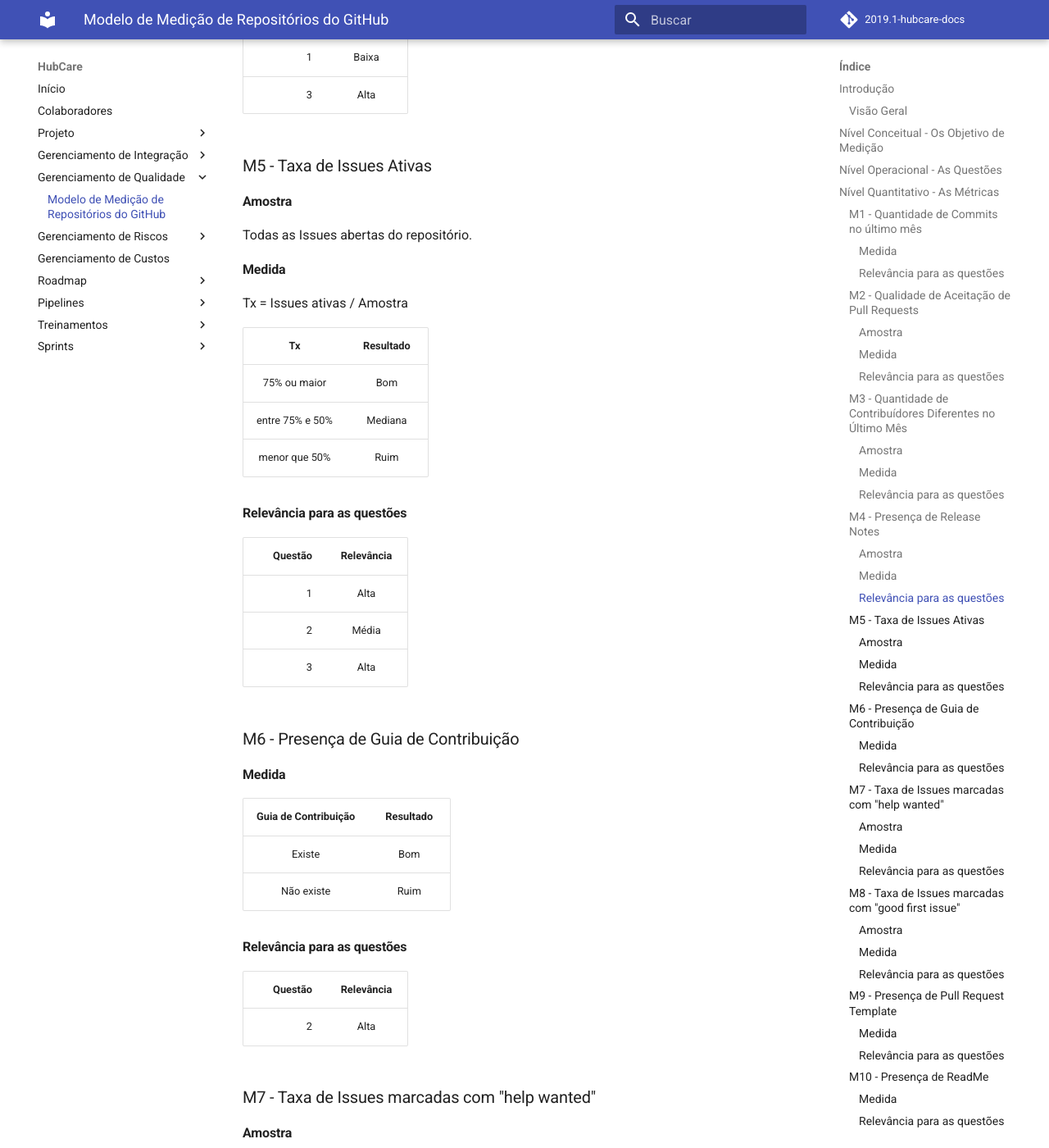
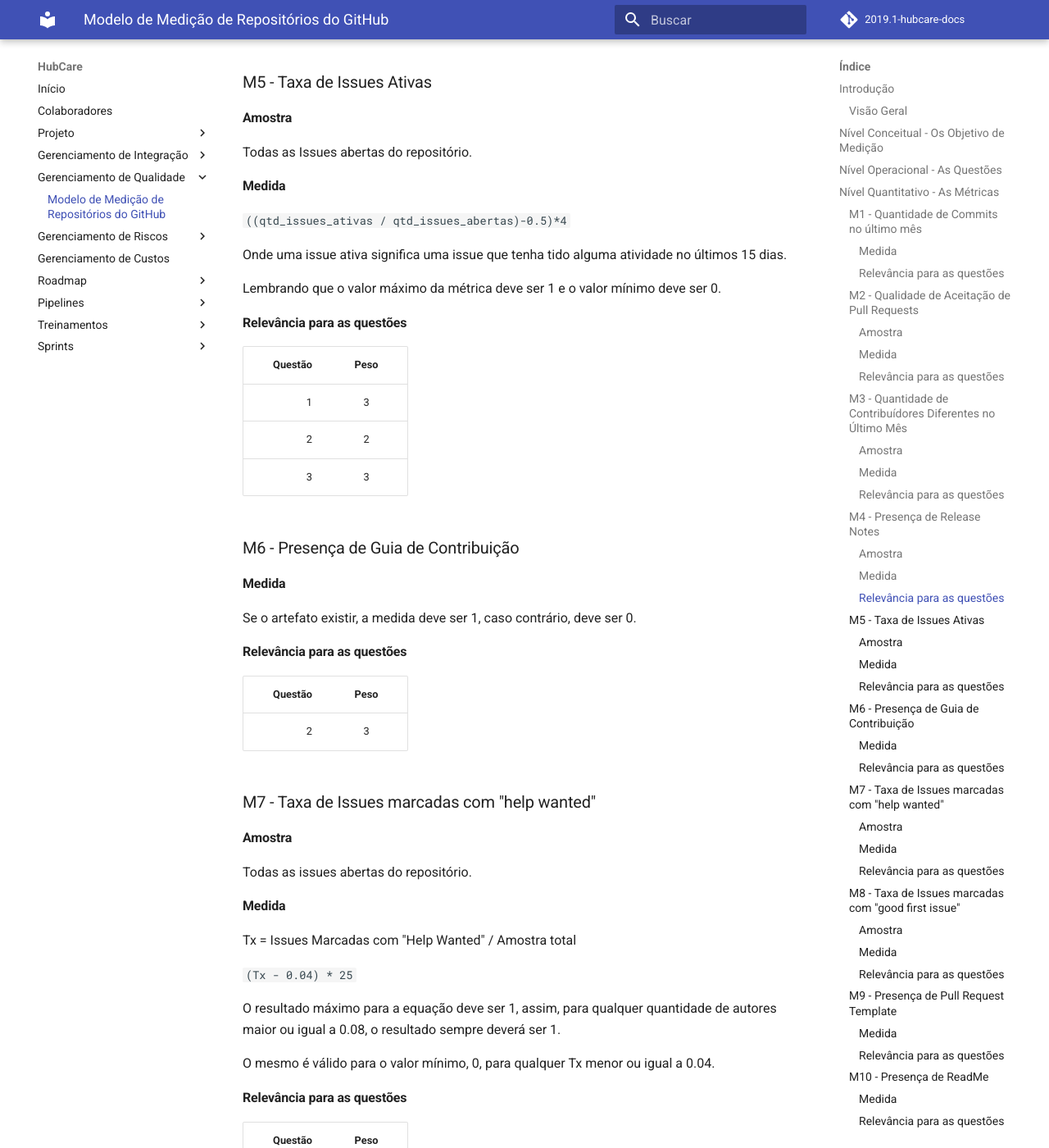
Before and after one commit to fga-eps-mds/2019.1-hubcare-docs, an MkDocs documentation site: the page built from docs/project-quality-management/measurement-model/README.md, in a window 1280 px wide and 1400 px high, scrolled down 4427 px. Shown: the whole window at 82% size. Built offline with MkDocs 1.6.1 and Material for MkDocs 9.7.7, drawn with Linux system fonts in a browser that asks for light colours; comment, search, counter and statistics services are not loaded; some of the changed text lies outside the part shown.

Commit message:
added formulas to the measurement model

```diff
--- a/docs/project-quality-management/measurement-model/README.md
+++ b/docs/project-quality-management/measurement-model/README.md
@@ -4,7 +4,7 @@
 
 ## Introdução
 
-Como consta em Documento de Visão, o objetivo deste software é ajudar a comunidade do GitHub a aferir a saúde de repositórios com dois fins:
+Como consta em [Documento de Visão](../../project/vision-document/README.md), o objetivo deste software é ajudar a comunidade do GitHub a aferir a saúde de repositórios com dois fins:
 
 - Saber se usuários do software alocado no repositório vão ter suporte da comunidade ou dos mantenedores
 - Saber se vale a pena começar a contribuir com a comunidade presente no repositório
@@ -31,6 +31,8 @@ Os usuários das plataformas podem ser caracterizados em dois: usuários e contr
 
 **Questão 3** - Para os usuários, convém querer saber sobre o suporte que eles podem obter da comunidade que mantém determinado software.
 
+A resposta para cada questão se dará num número que varia de 0 a 1 resultante da média ponderada das métricas abaixo, de acordo com o peso predeterminado para cada questão.
+
 ## Nível Quantitativo - As Métricas
 
 ### M1 - Quantidade de Commits no último mês
@@ -39,17 +41,17 @@ Nome autoexplicativo, medirá a quantidade de commits realizado nos últimos 30
 
 #### Medida
 
-| Qtd de Commits | Resultado |
-| :------------: | :-------: |
-| 10 ou mais     | Satisfatório|
-| entre 9 e 1    | Mediano   |
-| 0              | Ruim      |
+A medida deverá seguir a seguinte fórmula.
+
+`0.1 * Qtd_de_Commits`
+
+O maior resultado possível é 1, de tal maneira que para qualquer valor de `Qtd_de_Commits` igual ou maior que 10, o resultado sempre será 1.
 
 #### Relevância para as questões
 
-| Questão | Relevância |
+| Questão | Peso |
 | ---:| :---:|
-| 1 | Alta |
+| 1 | 3 |
 
 ### M2 - Qualidade de Aceitação de Pull Requests
 
@@ -66,21 +68,26 @@ A opção que oferecer *menos* Pull Requests:
 
 #### Medida
 
+Cada PR avaliado deve estar em uma das seguintes categorias:
+
 | Situação | Discussão | Resultado |
-| :------------: | :-------: | :---:|
-| Aceito | Sim | Excelente |
-| Aceito | Não | Bom |
-| Aberto | Recente | Bom |
-| Recusado | Sim | Rasoável |
-| Recusado | Não | Ruim
-| Aberto | Não / antiga | Ruim |
+| :------: | :-------: | :-------: |
+| Merjado | Sim | 1 |
+| Merjado | Não | 0.9 |
+| Aberto | Recente (<=15 dias) | 0.9 |
+| Fechado e sem Merge | Sim | 0.7 |
+| Aberto | Antiga (>15 dias) | 0.3 |
+| Fechado e sem Merge | Não | 0.1 |
+| Aberto | Não / antiga | 0 |
+
+A medida será a média dos resultados obtidos em cada PR.
 
 #### Relevância para as questões
 
-| Questão | Relevância |
+| Questão | Peso |
 | ---:| :---:|
-| 1 | Média |
-| 2 | Alta  |
+| 1 | 2 |
+| 2 | 3 |
 
 ### M3 - Quantidade de Contribuídores Diferentes no Último Mês
 
@@ -92,18 +99,16 @@ Commits realizados nos últimos 30 dias.
 
 A medida será calculada com base na quantidade de autores únicos dentro da amostra.
 
-| Qtd de Autores | Resultado |
-| :------------: | :-------: |
-| 4 ou mais | Aceitável |
-| entre 3 e 1 | Mediano |
-| 0 | Ruim |
+`0.25 * Qtd_de_Autores`
+
+O resultado máximo para a equação deve ser 1, assim, para qualquer quantidade de autores maior ou igual a 4, o resultado sempre deverá ser 1.
 
 #### Relevância para as questões
 
-| Questão | Relevância |
+| Questão | Peso |
 | ---:| :---:|
-| 1 | Baixa |
-| 2 | Média |
+| 1 | 1 |
+| 2 | 2 |
 
 ### M4 - Presença de Release Notes
 
@@ -113,17 +118,14 @@ Release Notes dos últimos 90 dias.
 
 #### Medida
 
-| Qtd Release Notes | Resultado |
-| :------------: | :-------: |
-| 1 ou mais | Bom |
-| 0 | Ruim |
+Se tiver uma Release Note, será 1. Caso contrário, será 0.
 
 #### Relevância para as questões
 
-| Questão | Relevância |
+| Questão | Peso |
 | ---:| :---:|
-| 1 | Baixa |
-| 3 | Alta |
+| 1 | 1 |
+| 3 | 3 |
 
 ### M5 - Taxa de Issues Ativas
 
@@ -133,36 +135,31 @@ Todas as Issues abertas do repositório.
 
 #### Medida
 
-Tx = Issues ativas / Amostra
+`((qtd_issues_ativas / qtd_issues_abertas)-0.5)*4`
 
-| Tx | Resultado |
-| :------------: | :-------: |
-| 75% ou maior | Bom |
-| entre 75% e 50% | Mediana |
-| menor que 50% | Ruim |
+Onde uma issue ativa significa uma issue que tenha tido alguma atividade no últimos 15 dias.
+
+Lembrando que o valor máximo da métrica deve ser 1 e o valor mínimo deve ser 0.
 
 #### Relevância para as questões
 
-| Questão | Relevância |
+| Questão | Peso |
 | ---:| :---:|
-| 1 | Alta |
-| 2 | Média|
-| 3 | Alta |
+| 1 | 3 |
+| 2 | 2 |
+| 3 | 3 |
 
 ### M6 - Presença de Guia de Contribuição
 
 #### Medida
 
-| Guia de Contribuição | Resultado |
-| :------------: | :-------: |
-| Existe | Bom |
-| Não existe | Ruim |
+Se o artefato existir, a medida deve ser 1, caso contrário, deve ser 0.
 
 #### Relevância para as questões
 
-| Questão | Relevância |
+| Questão | Peso |
 | ---:| :---:|
-| 2 | Alta |
+| 2 | 3 |
 
 ### M7 - Taxa de Issues marcadas com "help wanted"
 
@@ -174,17 +171,17 @@ Todas as issues abertas do repositório.
 
 Tx = Issues Marcadas com "Help Wanted" / Amostra total
 
-| Tx | Resultado |
-| :------------: | :-------: |
-| 10% ou mais | Bom |
-| entre 10% e 5% | Mediano |
-| abaixo de 5% | Ruim |
+`(Tx - 0.04) * 25`
+
+O resultado máximo para a equação deve ser 1, assim, para qualquer quantidade de autores maior ou igual a 0.08, o resultado sempre deverá ser 1.
+
+O mesmo é válido para o valor mínimo, 0, para qualquer Tx menor ou igual a 0.04.
 
 #### Relevância para as questões
 
-| Questão | Relevância |
+| Questão | Peso |
 | ---:| :---:|
-| 2 | Alta |
+| 2 | 3 |
 
 ### M8 - Taxa de Issues marcadas com "good first issue"
 
@@ -196,112 +193,115 @@ Todas as issues abertas do repositório.
 
 Tx = Issues Marcadas com "good first issue" / Amostra total
 
-| Tx | Resultado |
-| :------------: | :-------: |
-| 10% ou mais | Bom |
-| entre 10% e 5% | Mediano |
-| abaixo de 5% | Ruim |
+`(Tx - 0.04) * 25`
+
+O resultado máximo para a equação deve ser 1, assim, para qualquer quantidade de autores maior ou igual a 0.08, o resultado sempre deverá ser 1.
+
+O mesmo é válido para o valor mínimo, 0, para qualquer Tx menor ou igual a 0.04.
 
 #### Relevância para as questões
 
-| Questão | Relevância |
+| Questão | Peso |
 | ---:| :---:|
-| 2 | Alta |
+| 2 | 3 |
 
 ### M9 - Presença de Pull Request Template
 
 #### Medida
 
-| PR Template | Resultado |
-| :------------: | :-------: |
-| Existe | Bom |
-| Não existe | Ruim |
+Se o artefato existir, a medida deve ser 1, caso contrário, deve ser 0.
 
 #### Relevância para as questões
 
-| Questão | Relevância |
+| Questão | Peso |
 | ---:| :---:|
-| 2 | Média |
+| 2 | 2 |
 
 ### M10 - Presença de ReadMe
 
 #### Medida
 
-| README | Resultado |
-| :------------: | :-------: |
-| Existe | Bom |
-| Não existe | Ruim |
+Se o artefato existir, a medida deve ser 1, caso contrário, deve ser 0.
 
 #### Relevância para as questões
 
-| Questão | Relevância |
+| Questão | Peso |
 | ---:| :---:|
-| 2 | Alta |
-| 3 | Alta |
+| 2 | 3 |
+| 3 | 3 |
 
 ### M11 - Presença de Issue Template
 
 #### Medida
 
-| Issue Temaplate | Resultado |
-| :------------: | :-------: |
-| Existe | Bom |
-| Não existe | Ruim |
+Se o artefato existir, a medida deve ser 1, caso contrário, deve ser 0.
 
 #### Relevância para as questões
 
-| Questão | Relevância |
+| Questão | Peso |
 | ---:| :---:|
-| 2 | Média |
-| 3 | Média |
+| 2 | 2 |
+| 3 | 2 |
 
 ### M12 - Presença de Licença
 
 #### Medida
 
-| Licença | Resultado |
-| :------------: | :-------: |
-| Existe | Bom |
-| Não existe | Ruim |
+Se o artefato existir, a medida deve ser 1, caso contrário, deve ser 0.
 
 #### Relevância para as questões
 
-| Questão | Relevância |
+| Questão | Peso |
 | ---:| :---:|
-| 2 | Baixa |
-| 3 | Alta |
+| 2 | 1 |
+| 3 | 3 |
 
 ### M13 - Presença de Código de Conduta
 
 #### Medida
 
-| Código de Conduta | Resultado |
-| :------------: | :-------: |
-| Existe | Bom |
-| Não existe | Ruim |
+Se o artefato existir, a medida deve ser 1, caso contrário, deve ser 0.
 
 #### Relevância para as questões
 
-| Questão | Relevância |
+| Questão | Peso |
 | ---:| :---:|
-| 2 | Alta |
-| 3 | Baixa |
+| 2 | 3 |
+| 3 | 1 |
 
 ### M14 - Presença da Descrição do Repositório
 
 #### Medida
 
-| Descrição | Resultado |
-| :------------: | :-------: |
-| Existe | Bom |
-| Não existe | Ruim |
+Se o artefato existir, a medida deve ser 1, caso contrário, deve ser 0.
 
 #### Relevância para as questões
 
-| Questão | Relevância |
+| Questão | Peso |
 | ---:| :---:|
-| 2 | Baixa |
-| 3 | Baixa |
+| 2 | 1 |
+| 3 | 1 |
+
+## Resumo da Ponderação
+
+Segue resumo dos pesos de cada métrica atribuídos para cada questão.
+
+| Métrica | Questão 1 | Questão 2 | Questão 3 |
+| ------: | :-------: | :-------: | :-------: |
+| M1 | 3 | 0 | 0 |
+| M2 | 2 | 3 | 0 |
+| M3 | 1 | 2 | 0 |
+| M4 | 1 | 0 | 3 |
+| M5 | 3 | 2 | 3 |
+| M6 | 0 | 3 | 0 |
+| M7 | 0 | 3 | 0 |
+| M8 | 0 | 3 | 0 |
+| M9 | 0 | 2 | 0 |
+| M10 | 0 | 3 | 3 |
+| M11 | 0 | 2 | 2 |
+| M12 | 0 | 1 | 3 |
+| M13 | 0 | 3 | 1 |
+| M14 | 0 | 1 | 1 |
 
 ## Evoluções Futuras
 
```
